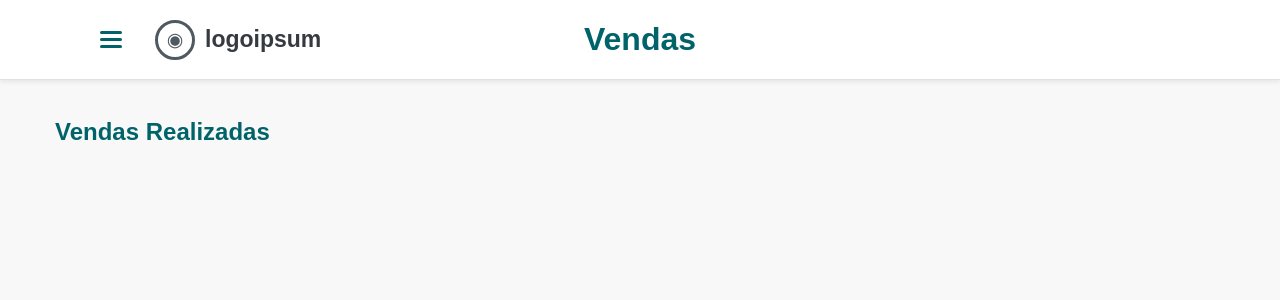
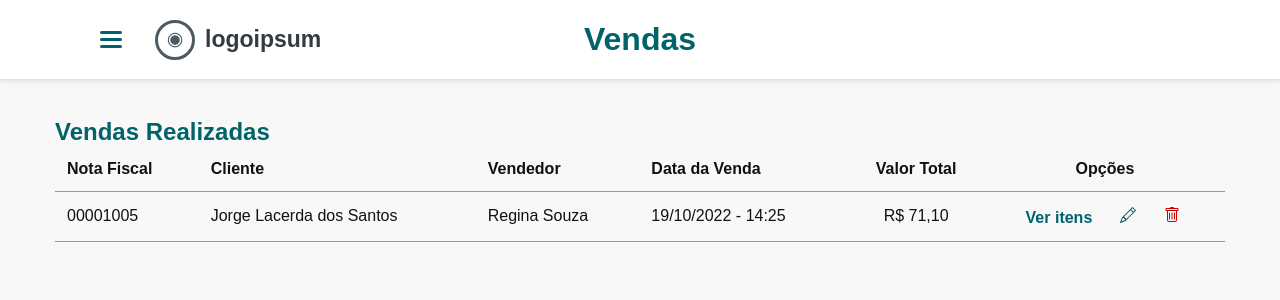
Before and after one commit to matheusjtavares/sme_project, a React (Vite) app in the folder frontend/: page /sales in a window 1280 px wide. Shown: the top 300 px of the page. Built offline with nearby package versions, Linux system fonts and the light colour scheme.

Commit message:
feat: create basic table with single mock row for sales page

```diff
--- /dev/null
+++ b/frontend/src/components/Sales/SalesTable.module.css
@@ -0,0 +1,171 @@
+.table {
+  width: 100%;
+  margin: 0;
+
+  /* Match the reference */
+  color: #111;
+  font-size: 16px;
+
+  border-collapse: collapse;
+}
+
+/* =========================
+   Header
+   ========================= */
+
+.table thead th {
+  padding: 10px 12px;
+
+  color: #111;
+  background: transparent;
+
+  border: none;
+  border-bottom: 1px solid #999;
+
+  font-size: 16px;
+  font-weight: 700;
+
+  white-space: nowrap;
+  vertical-align: middle;
+}
+
+/* =========================
+   Rows
+   ========================= */
+
+.table tbody tr {
+  height: 50px;
+}
+
+.table tbody td {
+  padding: 10px 12px;
+
+  color: #111;
+  background: transparent;
+
+  border: none;
+  border-bottom: 1px solid #999;
+
+  font-size: 16px;
+  font-weight: 400;
+
+  vertical-align: middle;
+}
+
+/* Remove Bootstrap's hover background */
+
+.table tbody tr:hover > * {
+  --bs-table-bg-state: transparent;
+  background-color: transparent;
+}
+
+/* =========================
+   Alignment
+   ========================= */
+
+.table th:first-child,
+.table td:first-child {
+  padding-left: 12px;
+}
+
+/* Total */
+
+.table th:nth-child(5),
+.table td:nth-child(5) {
+  text-align: center;
+}
+
+/* Options */
+
+.table th:last-child,
+.table td:last-child {
+  text-align: center;
+}
+
+/* =========================
+   "Ver itens"
+   ========================= */
+
+.viewItems {
+  margin-right: 24px;
+
+  padding: 0;
+
+  color: #00636a;
+
+  font: inherit;
+  font-weight: 700;
+
+  background: transparent;
+  border: none;
+
+  cursor: pointer;
+  text-decoration: none;
+
+  white-space: nowrap;
+}
+
+.viewItems:hover {
+  color: #004f54;
+  text-decoration: underline;
+}
+
+/* =========================
+   Action buttons
+   ========================= */
+
+.actionButton {
+  display: inline-flex;
+
+  width: 24px;
+  height: 24px;
+
+  align-items: center;
+  justify-content: center;
+
+  padding: 0;
+
+  border: none;
+  background: transparent;
+
+  cursor: pointer;
+}
+
+.actionButton + .actionButton {
+  margin-left: 20px;
+}
+
+/* Edit */
+
+.editButton {
+  color: #00636a;
+}
+
+.editButton:hover {
+  color: #004f54;
+}
+
+/* Delete */
+
+.deleteButton {
+  color: #d00000;
+}
+
+.deleteButton:hover {
+  color: #a00000;
+}
+
+/* =========================
+   Responsive
+   ========================= */
+
+.tableWrapper {
+  width: 100%;
+  overflow-x: auto;
+}
+
+@media (max-width: 992px) {
+  .table {
+    min-width: 900px;
+  }
+}
--- /dev/null
+++ b/frontend/src/components/Sales/SalesTable.tsx
@@ -0,0 +1,60 @@
+import Table from "react-bootstrap/Table";
+import { BsPencil, BsTrash } from "react-icons/bs";
+import styles from "./SalesTable.module.css";
+
+function SalesTable() {
+  return (
+    <div className={styles.tableWrapper}>
+      <Table className={styles.table}>
+        <thead>
+          <tr>
+            <th>Nota Fiscal</th>
+            <th>Cliente</th>
+            <th>Vendedor</th>
+            <th>Data da Venda</th>
+            <th>Valor Total</th>
+            <th>Opções</th>
+          </tr>
+        </thead>
+
+        <tbody>
+          <tr>
+            <td>00001005</td>
+
+            <td>Jorge Lacerda dos Santos</td>
+
+            <td>Regina Souza</td>
+
+            <td>19/10/2022 - 14:25</td>
+
+            <td>R$ 71,10</td>
+
+            <td>
+              <button type="button" className={styles.viewItems}>
+                Ver itens
+              </button>
+
+              <button
+                type="button"
+                className={`${styles.actionButton} ${styles.editButton}`}
+                aria-label="Editar venda"
+              >
+                <BsPencil />
+              </button>
+
+              <button
+                type="button"
+                className={`${styles.actionButton} ${styles.deleteButton}`}
+                aria-label="Excluir venda"
+              >
+                <BsTrash />
+              </button>
+            </td>
+          </tr>
+        </tbody>
+      </Table>
+    </div>
+  );
+}
+
+export default SalesTable;
--- /dev/null
+++ b/frontend/src/components/Sales/index.ts
@@ -0,0 +1 @@
+export { default } from "./SalesTable";
--- a/frontend/src/main.tsx
+++ b/frontend/src/main.tsx
@@ -1,6 +1,7 @@
 import { StrictMode } from "react";
 import { createRoot } from "react-dom/client";
 
+import "bootstrap/dist/css/bootstrap.min.css";
 import "./styles/global.css";
 import App from "./App";
 
--- a/frontend/src/pages/Sales/Sales.tsx
+++ b/frontend/src/pages/Sales/Sales.tsx
@@ -1,9 +1,12 @@
 import styles from "./Sales.module.css";
+import SalesTable from "@/components/Sales";
 
 export default function Sales() {
   return (
     <div className={styles.page}>
       <h2>Vendas Realizadas</h2>
+
+      <SalesTable />
     </div>
   );
 }
```
